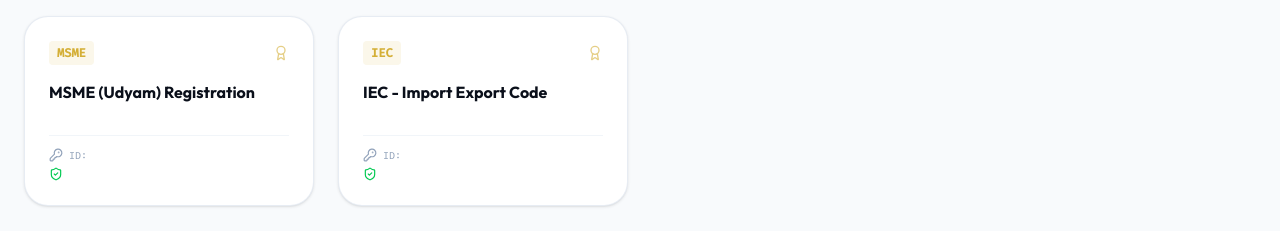
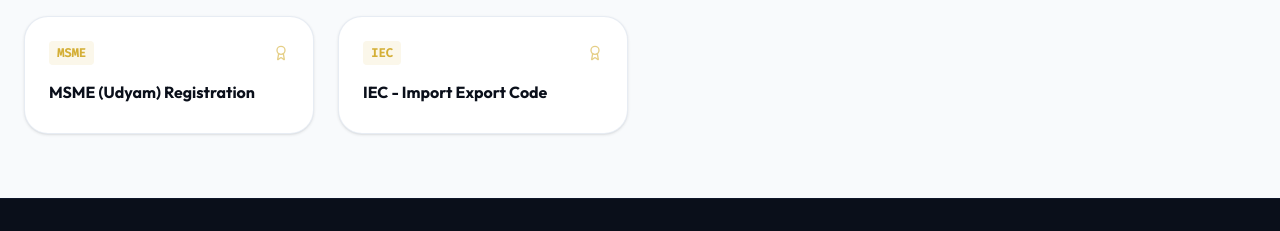
Before and after one commit to Kunal-P17/IndoexGlobal, a React (Vite) app: page / in a window 1280 px wide. Shown: the part 7720-7951 px from the top of the page. Built offline with nearby package versions, Linux system fonts and the light colour scheme.

Commit message:
Frontend Changes 16

```diff
--- a/src/components/Certifications.tsx
+++ b/src/components/Certifications.tsx
@@ -41,21 +41,8 @@ export default function Certifications() {
                 <h3 className="text-base font-bold text-brand-primary mb-1.5 leading-snug">
                   {cert.name}
                 </h3>
-                <p className="text-xs text-slate-500 leading-normal mb-4">
-                  {cert.authority}
-                </p>
               </div>
 
-              <div className="border-t border-slate-100 pt-3 mt-4 text-[10px] font-mono text-slate-400 flex flex-col gap-1">
-                <span className="flex items-center gap-1.5">
-                  <KeyRound className="h-3.5 w-3.5 text-slate-400 shrink-0" />
-                  ID: {cert.number}
-                </span>
-                <span className="flex items-center gap-1.5">
-                  <ShieldCheck className="h-3.5 w-3.5 text-green-500 shrink-0" />
-                  {cert.validity}
-                </span>
-              </div>
 
             </motion.div>
           ))}
--- a/src/data.ts
+++ b/src/data.ts
@@ -281,7 +281,7 @@ export const CERTIFICATIONS: CertificationItem[] = [
     id: "cert-iec",
     name: "IEC - Import Export Code",
     logoText: "IEC",
-  },
+  }
 ];
 
 export const GALLERY_ITEMS: GalleryItem[] = [
```
